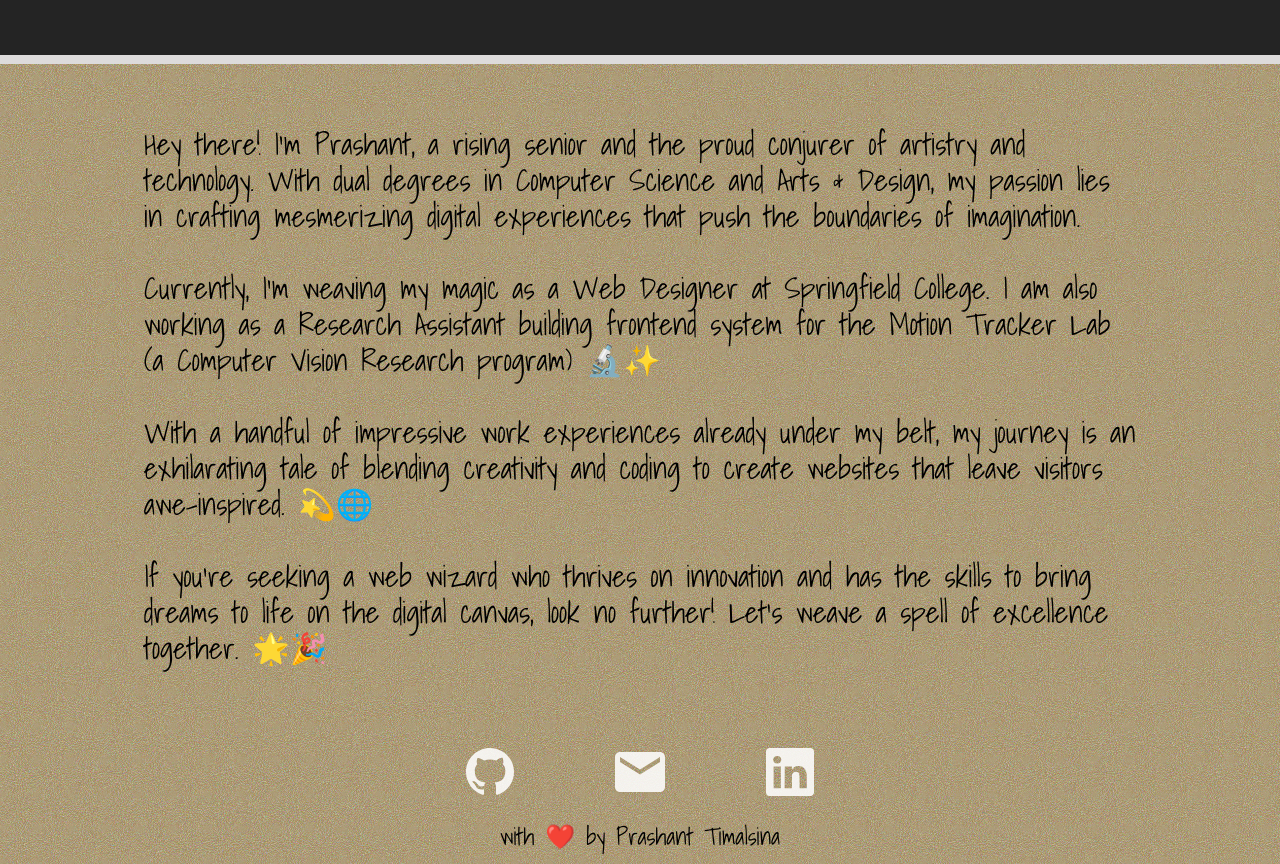
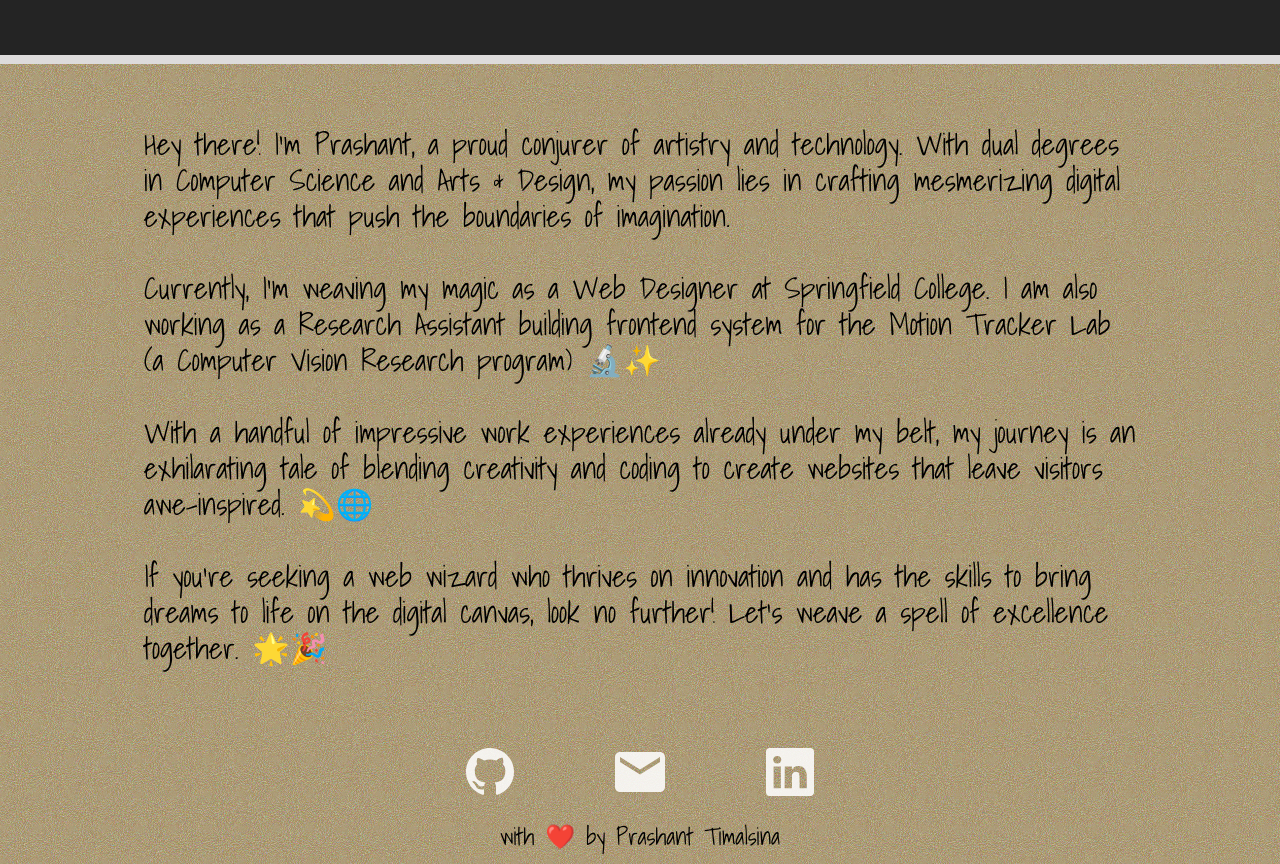
Before and after one commit to tprashant-21/tprashant-21.github.io, a React (Vite) app: page /#/ in a window 1280 px wide. Shown: the part 2920-3784 px from the top of the page. Built offline with nearby package versions, Linux system fonts and the light colour scheme.

Commit message:
contact section updated

```diff
--- a/src/sections/ContactSec.tsx
+++ b/src/sections/ContactSec.tsx
@@ -28,7 +28,7 @@ const ContactSec = () => {
            whileInView={{opacity: 1, transition: {duration: 1, stiffness: 100, type: "spring"}}}
            viewport={{ amount: 0.9, once: false }}
            >
-          <Paragraph text="Hey there! I'm Prashant, a rising senior and the proud conjurer of artistry and technology. With dual degrees in Computer Science and Arts & Design, my passion lies in crafting mesmerizing digital experiences that push the boundaries of imagination." />
+          <Paragraph text="Hey there! I'm Prashant, a proud conjurer of artistry and technology. With dual degrees in Computer Science and Arts & Design, my passion lies in crafting mesmerizing digital experiences that push the boundaries of imagination." />
           <Paragraph text="Currently, I'm weaving my magic as a Web Designer at Springfield College. I am also working as a Research Assistant building frontend system for the Motion Tracker Lab (a Computer Vision Research program) 🔬✨" />
           <Paragraph text="With a handful of impressive work experiences already under my belt, my journey is an exhilarating tale of blending creativity and coding to create websites that leave visitors awe-inspired. 💫🌐" />
           <Paragraph text="If you're seeking a web wizard who thrives on innovation and has the skills to bring dreams to life on the digital canvas, look no further! Let's weave a spell of excellence together. 🌟🎉" />
```
